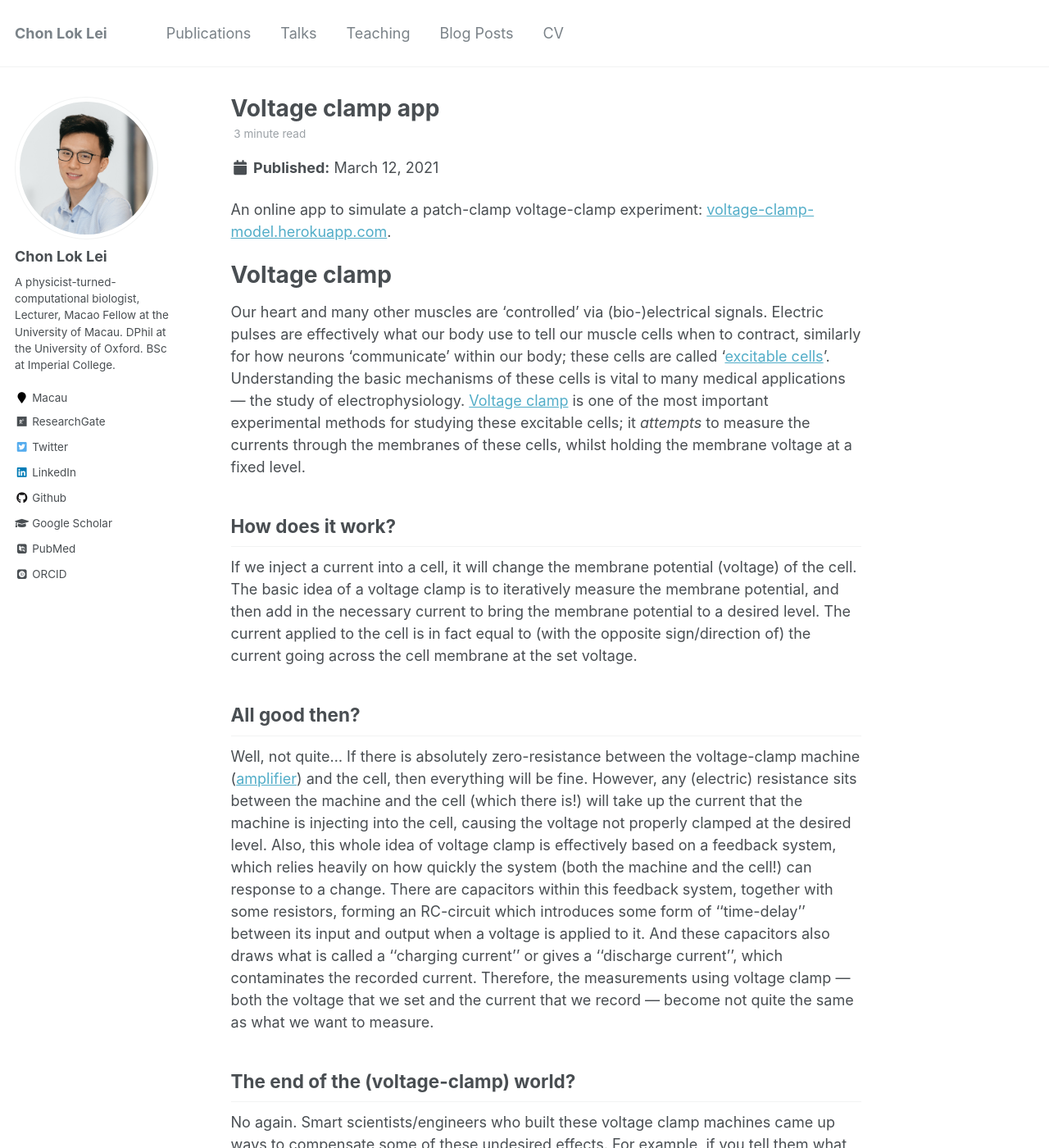
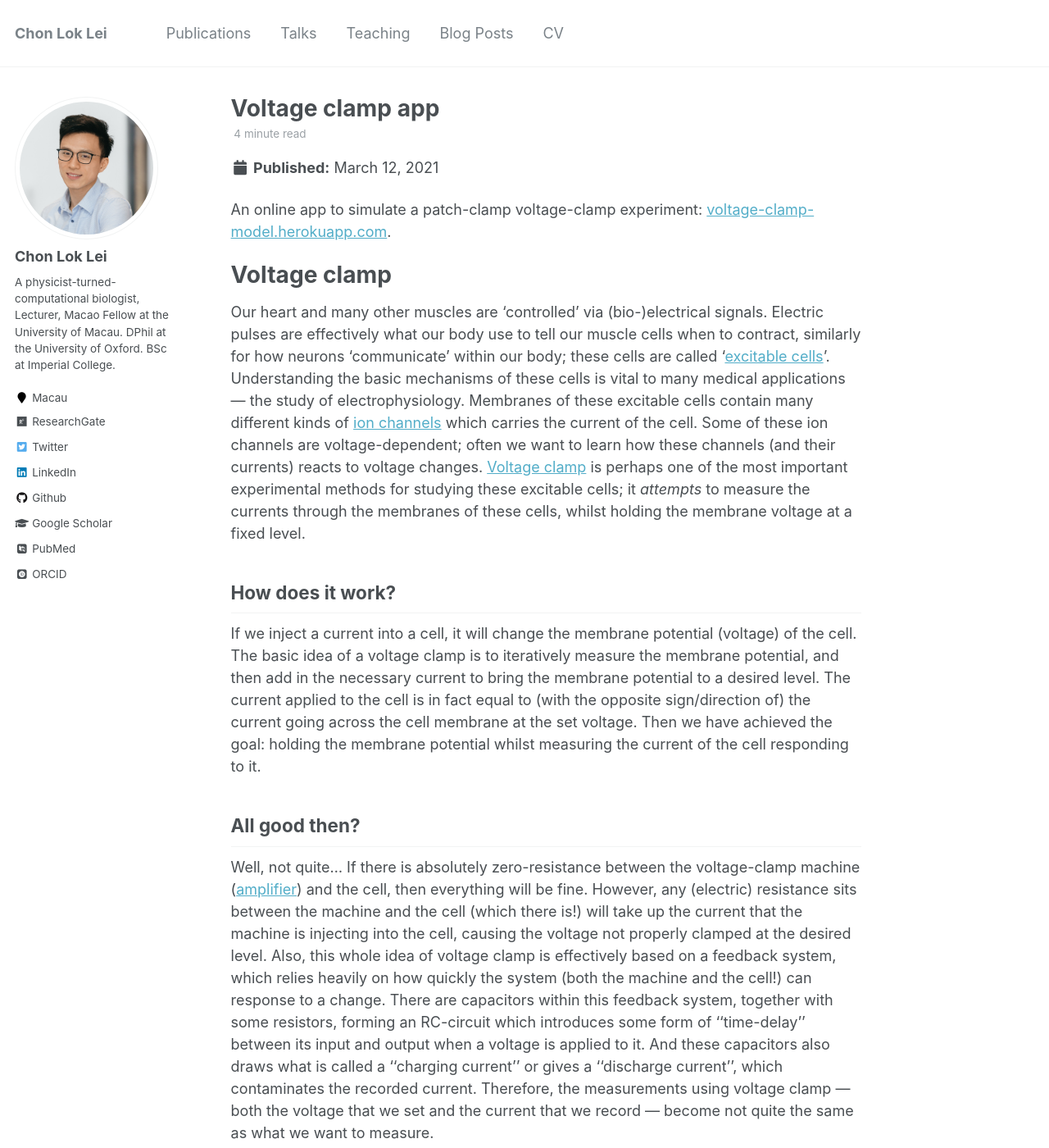
Before and after one commit to chonlei/chonlei.github.io, a Jekyll site: the page built from _posts/2021-03-12-voltage-clamp-app.md, in a window 1280 px wide and 1400 px high. Shown: the whole window at 82% size. Built offline with Jekyll 4.4.1, drawn with Linux system fonts in a browser that asks for light colours; some web fonts are replaced.

Commit message:
Slight update post 2021-03-12-voltage-clamp-app.md

```diff
--- a/_posts/2021-03-12-voltage-clamp-app.md
+++ b/_posts/2021-03-12-voltage-clamp-app.md
@@ -22,7 +22,10 @@ Our heart and many other muscles are 'controlled' via (bio-)electrical signals.
 Electric pulses are effectively what our body use to tell our muscle cells when to contract, similarly for how neurons 'communicate' within our body;
 these cells are called '[excitable cells](https://en.wikipedia.org/wiki/Membrane_potential)'.
 Understanding the basic mechanisms of these cells is vital to many medical applications &mdash; the study of electrophysiology.
-[Voltage clamp](https://en.wikipedia.org/wiki/Voltage_clamp) is one of the most important experimental methods for studying these excitable cells;
+Membranes of these excitable cells contain many different kinds of [ion channels](https://en.wikipedia.org/wiki/Ion_channel) which carries the current of the cell.
+Some of these ion channels are voltage-dependent;
+often we want to learn how these channels (and their currents) reacts to voltage changes.
+[Voltage clamp](https://en.wikipedia.org/wiki/Voltage_clamp) is perhaps one of the most important experimental methods for studying these excitable cells;
 it _attempts_ to measure the currents through the membranes of these cells, whilst holding the membrane voltage at a fixed level.
 
 
@@ -31,6 +34,7 @@ How does it work?
 If we inject a current into a cell, it will change the membrane potential (voltage) of the cell.
 The basic idea of a voltage clamp is to iteratively measure the membrane potential, and then add in the necessary current to bring the membrane potential to a desired level.
 The current applied to the cell is in fact equal to (with the opposite sign/direction of) the current going across the cell membrane at the set voltage.
+Then we have achieved the goal: holding the membrane potential whilst measuring the current of the cell responding to it.
 
 
 All good then?
```
